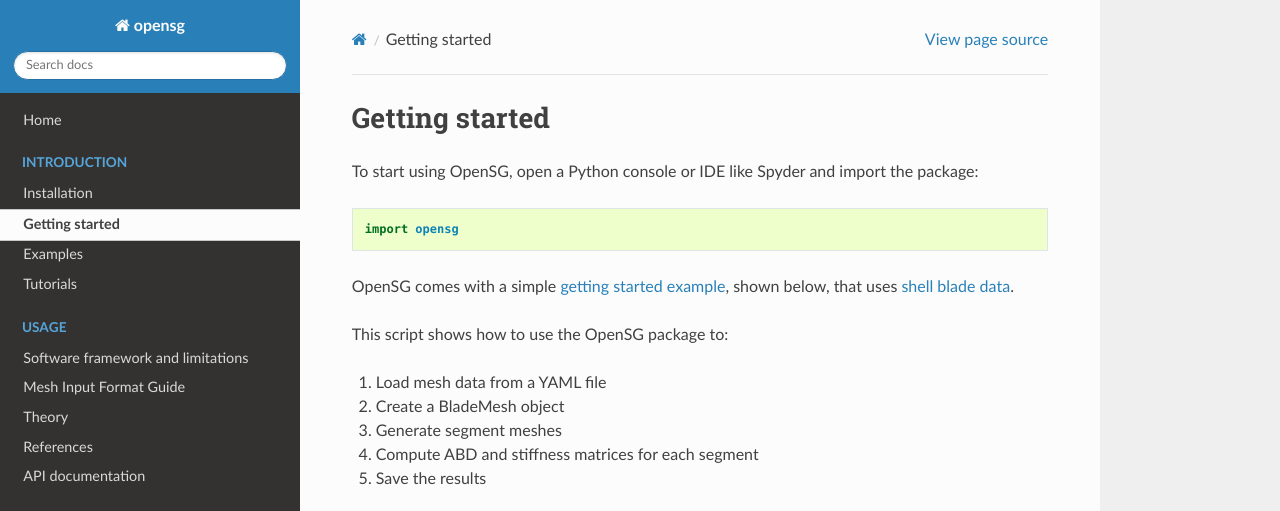
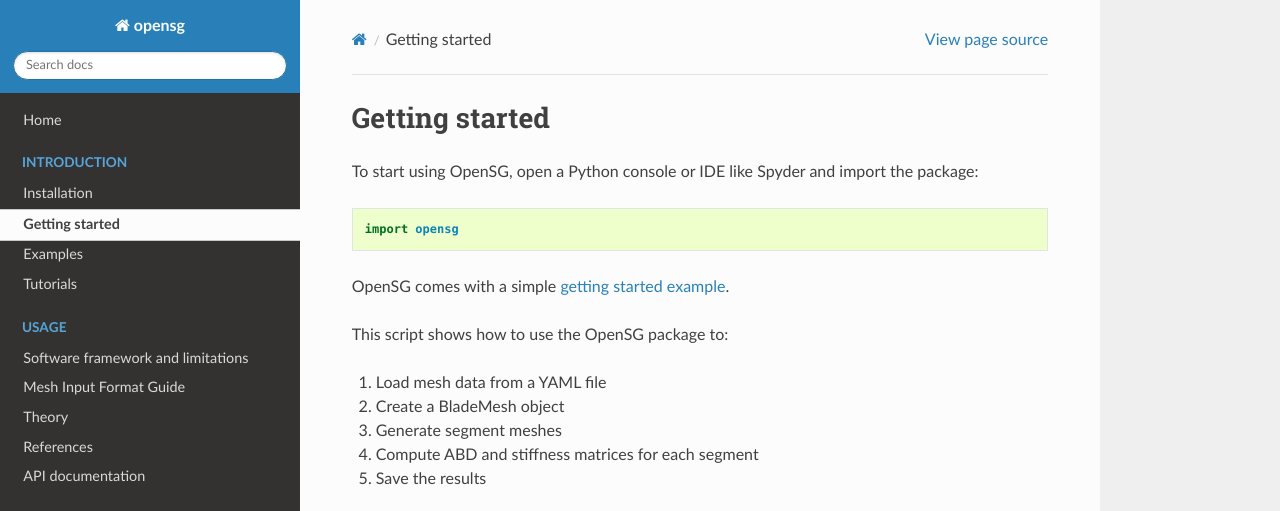
Before and after one commit to wenbinyugroup/OpenSG, a Sphinx documentation site: the page built from docs/getting-started.rst, in a window 1280 px wide, cut to the strip 0-511 px from the top of the page. Built offline with Sphinx 7.4.7 and the Read the Docs theme 3.1.0, drawn with Linux system fonts in a browser that asks for light colours; pages that are not in the unit, such as notebooks, are missing from menus; some of the changed lines change nothing that is shown.

Commit message:
fix example rendering for docs

```diff
--- a/docs/conf.py
+++ b/docs/conf.py
@@ -72,6 +72,17 @@
 # The name of the Pygments (syntax highlighting) style to use.
 pygments_style = 'sphinx'
 
+
+def setup(app):
+    try:
+        from IPython.lib.lexers import IPython3Lexer
+
+        app.add_lexer('ipython3', IPython3Lexer)
+    except ImportError:
+        from pygments.lexers.python import PythonLexer
+
+        app.add_lexer('ipython3', PythonLexer)
+
 # -- Options for HTML output -------------------------------------------------
 
 # The theme to use for HTML and HTML Help pages.  See the documentation for
--- a/docs/getting-started.rst
+++ b/docs/getting-started.rst
@@ -7,8 +7,7 @@
 
 	import opensg
 
-OpenSG comes with a simple `getting started example <https://github.com/wenbinyugroup/OpenSG/blob/main/examples/run_shell_analysis.py>`_,
-shown below, that uses `shell blade data <https://github.com/wenbinyugroup/OpenSG/tree/main/data/shell_blade>`_.
+OpenSG comes with a simple `getting started example <https://github.com/wenbinyugroup/OpenSG/blob/main/examples/2_get_beam_props_from_shell_cross_section.py>`_.
 
 This script shows how to use the OpenSG package to:
 
@@ -18,6 +17,6 @@
 4. Compute ABD and stiffness matrices for each segment
 5. Save the results
 
-.. literalinclude:: ../examples/run_shell_analysis.py
+.. literalinclude:: ../examples/2_get_beam_props_from_shell_cross_section.py
 
 See :ref:`examples` for more information on downloading and running examples.
```
Also changed, not shown: 8 other files.
